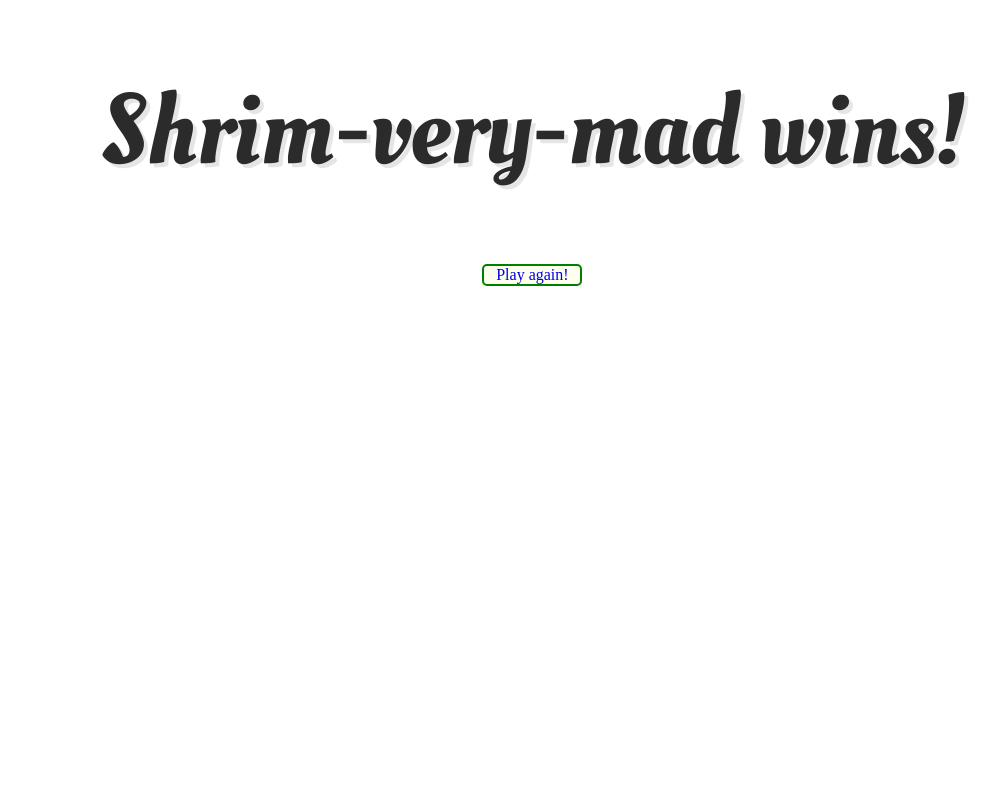
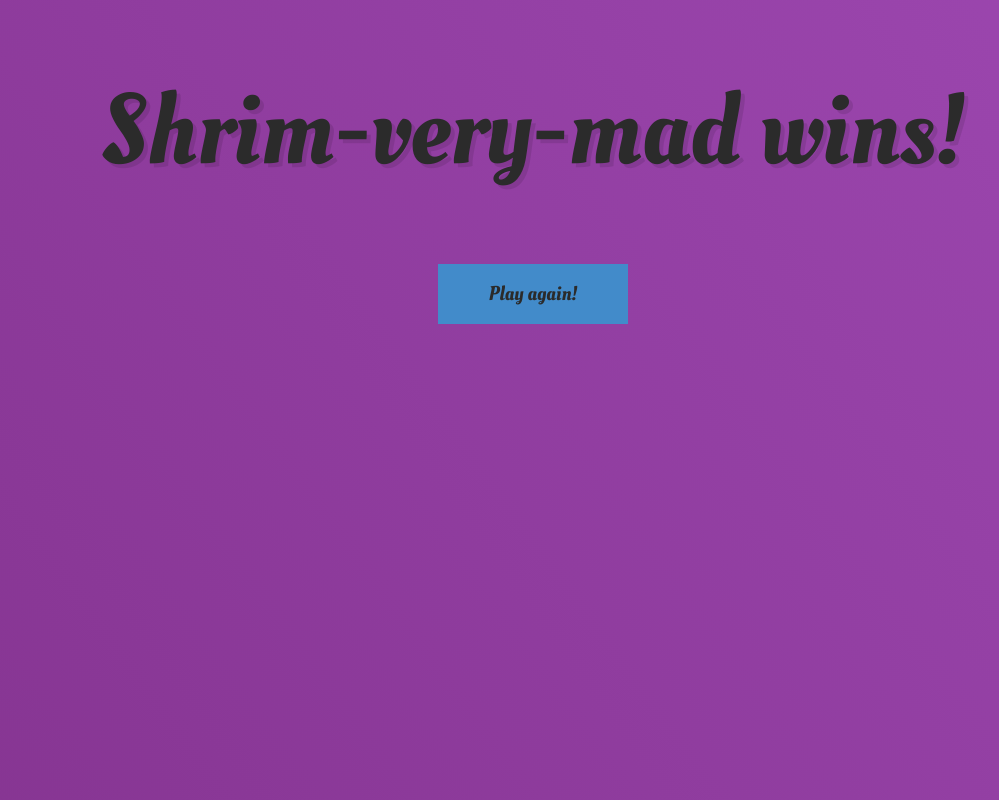
Before and after one commit to Shrim-Project/jsproject-game, a plain HTML site: page shrim-very-mad_wins.html in a window 1280 px wide. Shown: the whole page, without its empty margins (107-1106 px from the left). Drawn offline with Linux system fonts and the light colour scheme.

Commit message:
End CSS
Made end pages match title with css

```diff
--- a/shrim-very-mad_wins.html
+++ b/shrim-very-mad_wins.html
@@ -5,23 +5,34 @@
 <link href='http://fonts.googleapis.com/css?family=Oleo+Script' rel='stylesheet' type='text/css'>
 <style>
 #button {
-    width: 6em;
-    border: 2px solid green;
-    background: #ffe;
-    border-radius: 5px;
-    margin-left: 46%;
+
+    background: #428BCA;
+    display: block;
+    font-family: 'Oleo Script';
+    font-size: 20px;
+    height: 60px;
+    width: 15%;
+    margin: 0 auto;
+    line-height: 60px;
     text-align: center;
+    border: 0;
+    transition: all 0.3s ease 0s;
+
 }
+
+
 a {
     display: block;
     width: 100%;
+    color: #2b2b2b;
     text-align: center;
     text-decoration: none;
     border-radius: 5px;
 }
+
 a:hover {
-    color: red;
-    background: #eff;
+    background: #3071A9;
+    color: #b2b2b2;
 }
 
 h1 {
@@ -29,6 +40,37 @@ h1 {
   color: #2b2b2b;
   text-shadow: 4px 4px 0px rgba(0,0,0,0.1);
   text-align: center;
+}
+
+body {
+background: linear-gradient(54deg, #7b2c83, #b359ce, #c26bc3);
+background-size: 600% 600%;
+
+-webkit-animation: AnimationName 0s ease infinite;
+-moz-animation: AnimationName 0s ease infinite;
+-o-animation: AnimationName 0s ease infinite;
+animation: AnimationName 0s ease infinite;
+
+@-webkit-keyframes AnimationName {
+    0%{background-position:0% 70%}
+    50%{background-position:100% 31%}
+    100%{background-position:0% 70%}
+}
+@-moz-keyframes AnimationName {
+    0%{background-position:0% 70%}
+    50%{background-position:100% 31%}
+    100%{background-position:0% 70%}
+}
+@-o-keyframes AnimationName {
+    0%{background-position:0% 70%}
+    50%{background-position:100% 31%}
+    100%{background-position:0% 70%}
+}
+@keyframes AnimationName {
+    0%{background-position:0% 70%}
+    50%{background-position:100% 31%}
+    100%{background-position:0% 70%}
+    }
 }
 
 </style>
```
Also changed, not shown: shrimad_wins.html (+49 -8 lines).
